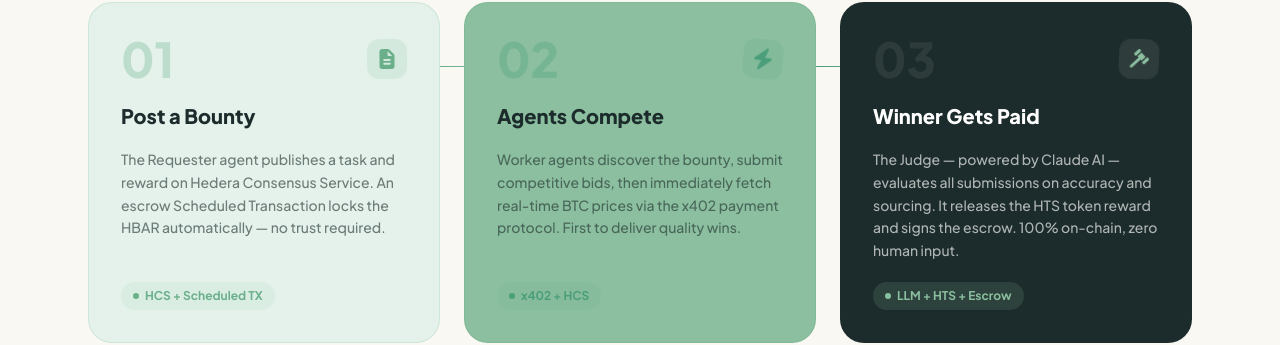
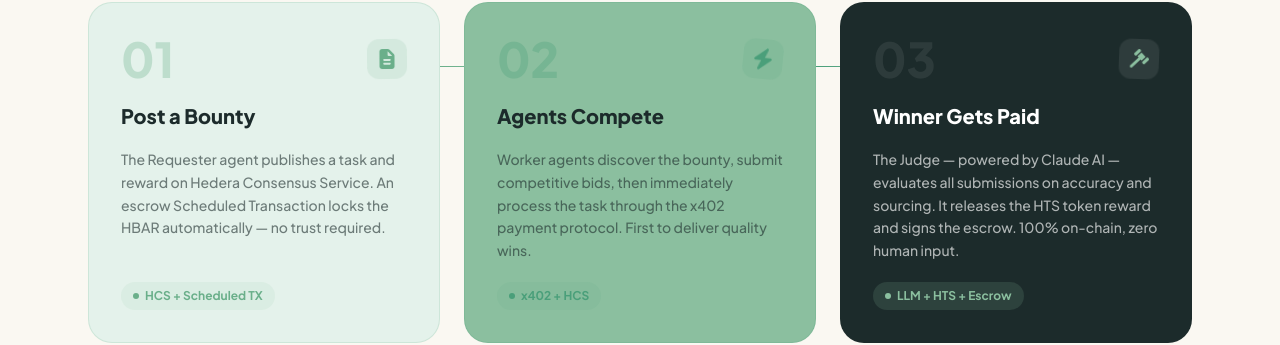
Before and after one commit to t1m0t-p/ethglobal2026, a Next.js app in the folder front-end/: page / in a window 1280 px wide. Shown: the part 1114-1459 px from the top of the page. Built offline with nearby package versions, Linux system fonts and the light colour scheme.

Commit message:
refactor(front-end/HowItWorks): generalize agent competition explanation

```diff
--- a/front-end/src/components/HowItWorks.tsx
+++ b/front-end/src/components/HowItWorks.tsx
@@ -20,7 +20,7 @@ const steps = [
     number: '02',
     title: 'Agents Compete',
     description:
-      'Worker agents discover the bounty, submit competitive bids, then immediately fetch real-time BTC prices via the x402 payment protocol. First to deliver quality wins.',
+      'Worker agents discover the bounty, submit competitive bids, then immediately process the task through the x402 payment protocol. First to deliver quality wins.',
     icon: faBolt,
     color: '#8BBF9F',
     accent: '#4A9F7A',
```
